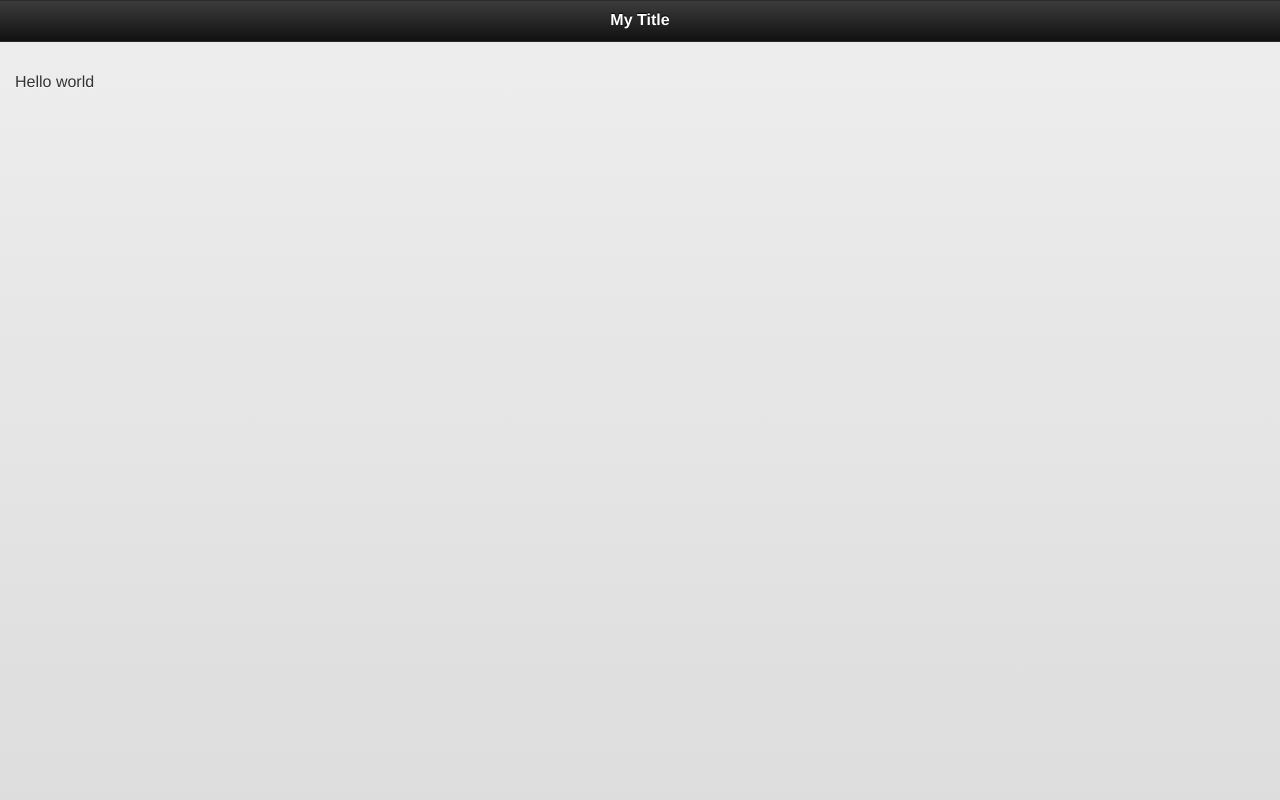
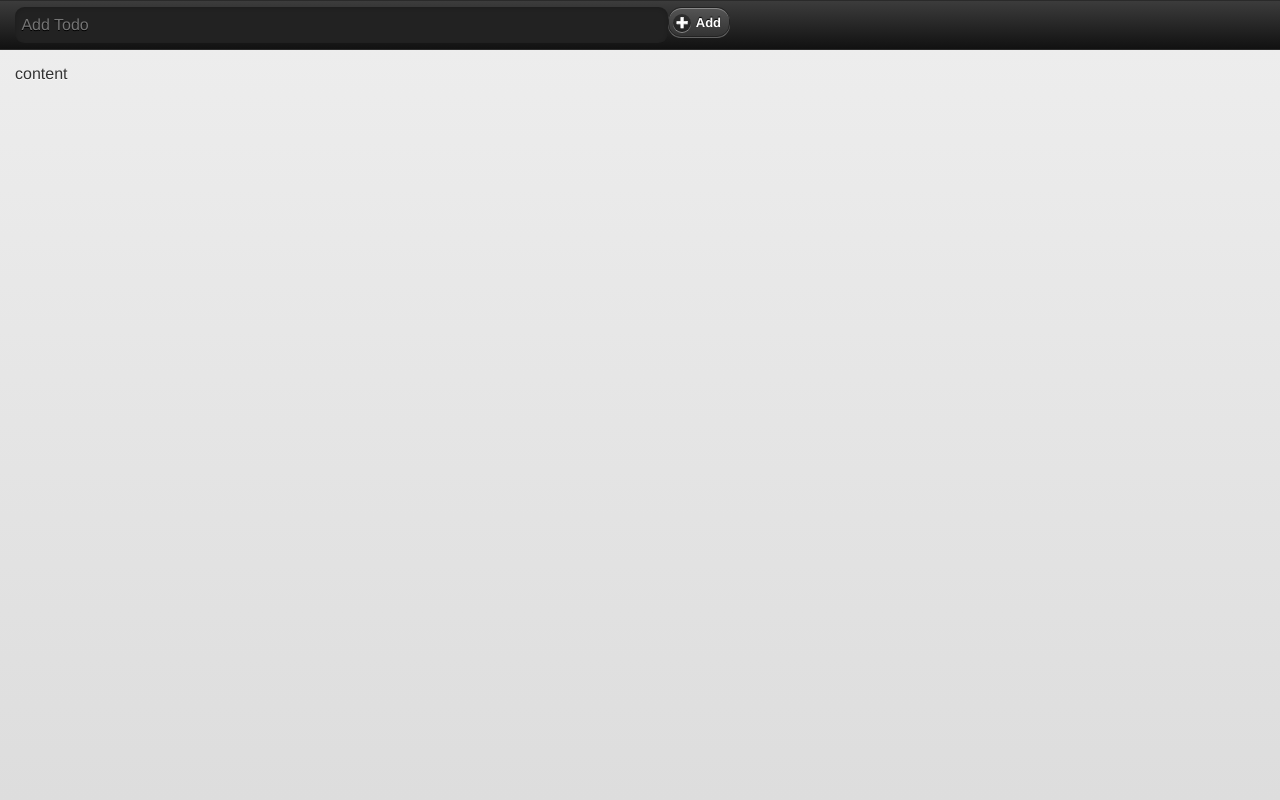
Before and after one commit to dusty-phillips/Todoy, a Django app: page / in a window 1280 px wide. Run offline with Django 3.2, Linux system fonts and the light colour scheme.

Commit message:
Hook up the add todo bar

```diff
--- /dev/null
+++ b/todoy/site_static/js/todoy.js
@@ -0,0 +1,15 @@
+(function() {
+  var setup_main_page, submit_add_form;
+
+  setup_main_page = function() {
+    return $('#add_form').submit(submit_add_form);
+  };
+
+  submit_add_form = function(ev) {
+    alert('submitted');
+    return false;
+  };
+
+  $(document).delegate("#main_page", "pagecreate", setup_main_page);
+
+}).call(this);
--- a/todoy/templates/index.html
+++ b/todoy/templates/index.html
@@ -1,22 +1,26 @@
 <!DOCTYPE html>
 <html>
 	<head>
-	<title>My Page</title>
+	<title>Todoy</title>
 	<meta name="viewport" content="width=device-width, initial-scale=1">
 	<link rel="stylesheet" href="/static/css/jquery.mobile-1.0.min.css" />
 	<script type="text/javascript" src="/static/js/jquery-1.6.4.min.js"></script>
 	<script type="text/javascript" src="/static/js/jquery.mobile-1.0.min.js"></script>
+  <script type="text/javascript" src="/static/js/todoy.js"></script>
 </head>
 <body>
 
-<div data-role="page">
-
-	<div data-role="header">
-		<h1>My Title</h1>
-	</div><!-- /header -->
+<div data-role="page" id="main_page">
+	<header data-role="header" class="ui-bar">
+    <form id="add_form" class="ui-grid-a">
+      <label for="add_box" class="ui-hidden-accessible">Add Todo</label>
+      <input class="ui-block-a" type="text" name="add_box" id="add_box" value="" placeholder="Add Todo" />
+      <input class="ui-block-b" type="submit" value="Add" data-icon="plus" />
+    </form>
+	</header><!-- /header -->
 
 	<div data-role="content">
-		<p>Hello world</p>
+    content
 	</div><!-- /content -->
 
 </div><!-- /page -->
```
Also changed, not shown: todoy/site_static/css/images/ajax-loader.png (added), todoy/site_static/css/images/icons-18-white.png (added), 1 other file.
